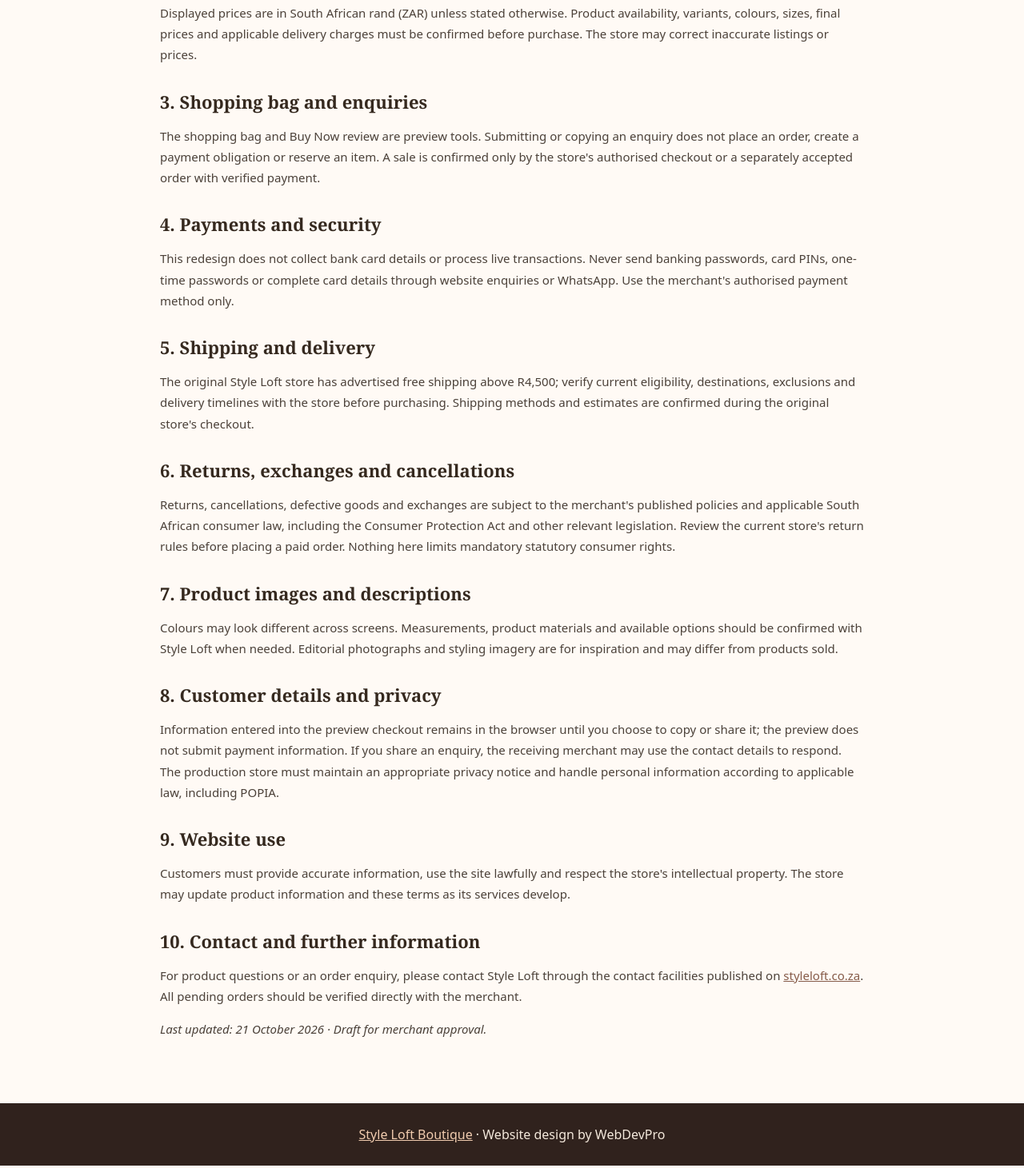
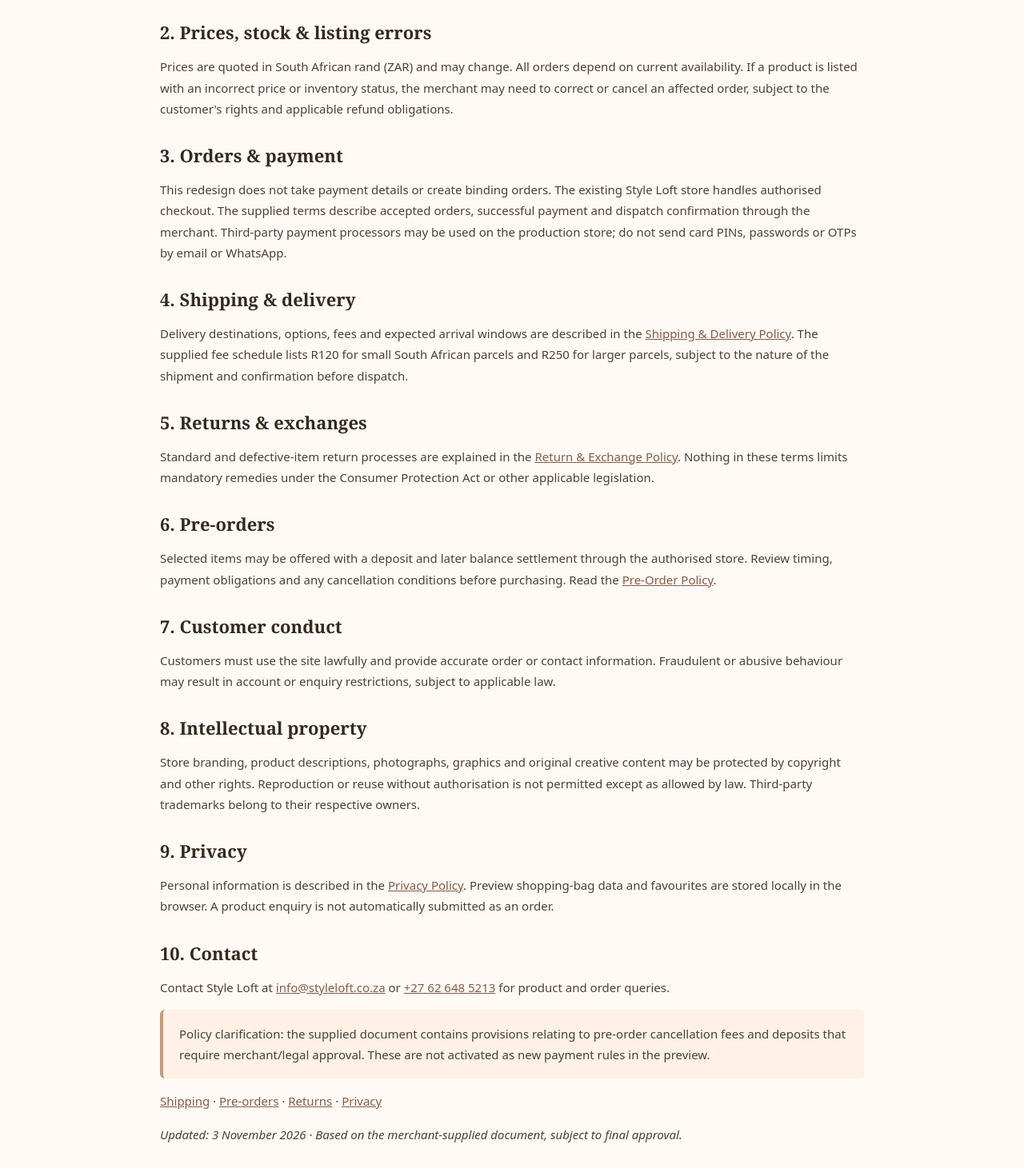
Before and after one commit to silvermatambo-lgtm/styleloft, a plain HTML site: page terms.html in a window 1280 px wide. Shown: the part 647-2108 px from the top of the page at 80% size. Drawn offline with Linux system fonts and the light colour scheme.

Commit message:
Align Style Loft terms with supplied merchant policies and preview checkout

```diff
--- a/terms.html
+++ b/terms.html
@@ -6,16 +6,19 @@
 :root{--ink:#35291f;--muted:#78685d;--cream:#fffaf5}*{box-sizing:border-box}body{margin:0;background:var(--cream);color:var(--ink);font-family:system-ui,-apple-system,Arial,sans-serif;line-height:1.75}header{background:#30221d;color:white;padding:25px max(22px,calc((100vw - 960px)/2))}header a{color:#f9e4d2;text-decoration:none}header strong{font-size:27px;letter-spacing:-1px}main{max-width:930px;margin:55px auto 80px;padding:0 25px}h1{font:500 clamp(36px,5vw,60px) Georgia,serif;line-height:1.1;margin:10px 0 22px}h2{font:600 22px Georgia,serif;margin:30px 0 6px}p,li{font-size:15px;color:#4b4139}a{color:#865b49}.notice{background:#fff1e5;border-left:4px solid #c29a81;padding:17px 20px;border-radius:6px}footer{background:#30221d;color:#f4e9dc;padding:25px;text-align:center}footer a{color:#f1ccaf}.back{display:inline-block;font-weight:700;margin-bottom:30px}
 </style></head><body><header><a href="/"><strong>STYLE LOFT</strong> — Boutique</a></header>
 <main><a class="back" href="/">← Back to shopping</a><h1>Terms &amp; Conditions</h1>
-<p class="notice"><strong>Important:</strong> This redesigned storefront is currently a product-browsing and enquiry preview. No card payments, confirmed orders or stock reservations are processed here. To place a paid order, use the existing <a href="https://styleloft.co.za/" rel="noopener">Style Loft WordPress store</a>, which may have separate checkout terms. These draft terms should be reviewed and approved by the store owner before the new checkout goes live.</p>
-<h2>1. About the store</h2><p>Style Loft showcases curated clothing, jewellery, handbags and accessories. Information and photographs on this preview are for general product browsing; some photographs are illustrative and may not depict the exact item.</p>
-<h2>2. Availability and pricing</h2><p>Displayed prices are in South African rand (ZAR) unless stated otherwise. Product availability, variants, colours, sizes, final prices and applicable delivery charges must be confirmed before purchase. The store may correct inaccurate listings or prices.</p>
-<h2>3. Shopping bag and enquiries</h2><p>The shopping bag and Buy Now review are preview tools. Submitting or copying an enquiry does not place an order, create a payment obligation or reserve an item. A sale is confirmed only by the store's authorised checkout or a separately accepted order with verified payment.</p>
-<h2>4. Payments and security</h2><p>This redesign does not collect bank card details or process live transactions. Never send banking passwords, card PINs, one-time passwords or complete card details through website enquiries or WhatsApp. Use the merchant's authorised payment method only.</p>
-<h2>5. Shipping and delivery</h2><p>The original Style Loft store has advertised free shipping above R4,500; verify current eligibility, destinations, exclusions and delivery timelines with the store before purchasing. Shipping methods and estimates are confirmed during the original store's checkout.</p>
-<h2>6. Returns, exchanges and cancellations</h2><p>Returns, cancellations, defective goods and exchanges are subject to the merchant's published policies and applicable South African consumer law, including the Consumer Protection Act and other relevant legislation. Review the current store's return rules before placing a paid order. Nothing here limits mandatory statutory consumer rights.</p>
-<h2>7. Product images and descriptions</h2><p>Colours may look different across screens. Measurements, product materials and available options should be confirmed with Style Loft when needed. Editorial photographs and styling imagery are for inspiration and may differ from products sold.</p>
-<h2>8. Customer details and privacy</h2><p>Information entered into the preview checkout remains in the browser until you choose to copy or share it; the preview does not submit payment information. If you share an enquiry, the receiving merchant may use the contact details to respond. The production store must maintain an appropriate privacy notice and handle personal information according to applicable law, including POPIA.</p>
-<h2>9. Website use</h2><p>Customers must provide accurate information, use the site lawfully and respect the store's intellectual property. The store may update product information and these terms as its services develop.</p>
-<h2>10. Contact and further information</h2><p>For product questions or an order enquiry, please contact Style Loft through the contact facilities published on <a href="https://styleloft.co.za/" rel="noopener">styleloft.co.za</a>. All pending orders should be verified directly with the merchant.</p>
-<p><em>Last updated: 21 October 2026 · Draft for merchant approval.</em></p>
+<p class="notice"><strong>Important:</strong> This Vercel redesign currently supports product browsing and preparing enquiries, not online payments, reservations or completed orders. Orders and authorised payments are handled on the existing <a href="https://styleloft.co.za" target="_blank" rel="noopener">Style Loft store</a>. These terms reflect the supplied merchant draft and remain subject to applicable South African consumer law.</p>
+<p>Welcome to Style Loft Boutique. These terms describe our website and the purchase of clothing, jewellery, handbags, shoes and other accessories. Review the conditions of the actual checkout when making a paid order.</p>
+<h2>1. Sizing &amp; product representation</h2><p>We aim to represent product colours, textures and details accurately. Actual appearance can differ due to photography, lighting or screen settings. Size charts are indicative; small manufacturing differences of approximately 1–2 cm may occur. Confirm sizes, materials and product variations before purchasing.</p>
+<h2>2. Prices, stock &amp; listing errors</h2><p>Prices are quoted in South African rand (ZAR) and may change. All orders depend on current availability. If a product is listed with an incorrect price or inventory status, the merchant may need to correct or cancel an affected order, subject to the customer's rights and applicable refund obligations.</p>
+<h2>3. Orders &amp; payment</h2><p>This redesign does not take payment details or create binding orders. The existing Style Loft store handles authorised checkout. The supplied terms describe accepted orders, successful payment and dispatch confirmation through the merchant. Third-party payment processors may be used on the production store; do not send card PINs, passwords or OTPs by email or WhatsApp.</p>
+<h2>4. Shipping &amp; delivery</h2><p>Delivery destinations, options, fees and expected arrival windows are described in the <a href="/shipping.html">Shipping &amp; Delivery Policy</a>. The supplied fee schedule lists R120 for small South African parcels and R250 for larger parcels, subject to the nature of the shipment and confirmation before dispatch.</p>
+<h2>5. Returns &amp; exchanges</h2><p>Standard and defective-item return processes are explained in the <a href="/returns.html">Return &amp; Exchange Policy</a>. Nothing in these terms limits mandatory remedies under the Consumer Protection Act or other applicable legislation.</p>
+<h2>6. Pre-orders</h2><p>Selected items may be offered with a deposit and later balance settlement through the authorised store. Review timing, payment obligations and any cancellation conditions before purchasing. Read the <a href="/preorder.html">Pre-Order Policy</a>.</p>
+<h2>7. Customer conduct</h2><p>Customers must use the site lawfully and provide accurate order or contact information. Fraudulent or abusive behaviour may result in account or enquiry restrictions, subject to applicable law.</p>
+<h2>8. Intellectual property</h2><p>Store branding, product descriptions, photographs, graphics and original creative content may be protected by copyright and other rights. Reproduction or reuse without authorisation is not permitted except as allowed by law. Third-party trademarks belong to their respective owners.</p>
+<h2>9. Privacy</h2><p>Personal information is described in the <a href="/privacy.html">Privacy Policy</a>. Preview shopping-bag data and favourites are stored locally in the browser. A product enquiry is not automatically submitted as an order.</p>
+<h2>10. Contact</h2><p>Contact Style Loft at <a href="mailto:info@styleloft.co.za">info@styleloft.co.za</a> or <a href="https://wa.me/27626485213">+27 62 648 5213</a> for product and order queries.</p>
+<p class="notice">Policy clarification: the supplied document contains provisions relating to pre-order cancellation fees and deposits that require merchant/legal approval. These are not activated as new payment rules in the preview.</p>
+<p><a href="/shipping.html">Shipping</a> · <a href="/preorder.html">Pre-orders</a> · <a href="/returns.html">Returns</a> · <a href="/privacy.html">Privacy</a></p>
+<p><em>Updated: 3 November 2026 · Based on the merchant-supplied document, subject to final approval.</em></p>
 </main><footer><a href="/">Style Loft Boutique</a> · Website design by WebDevPro</footer></body></html>
```
